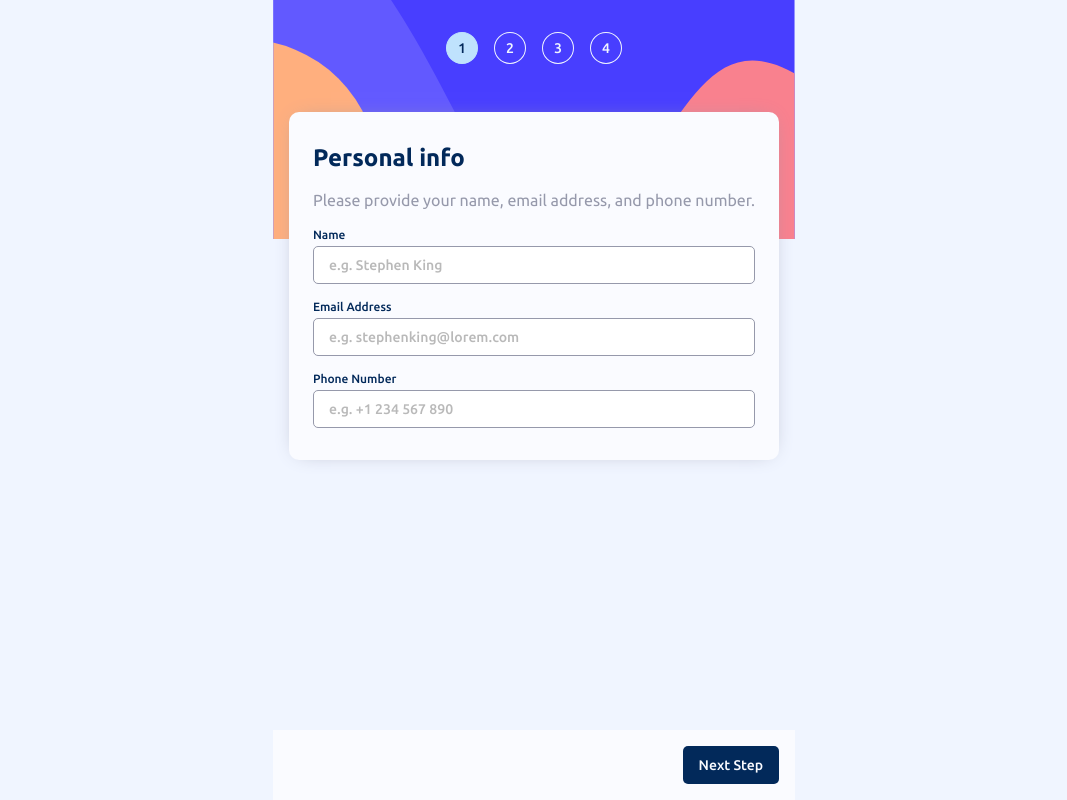
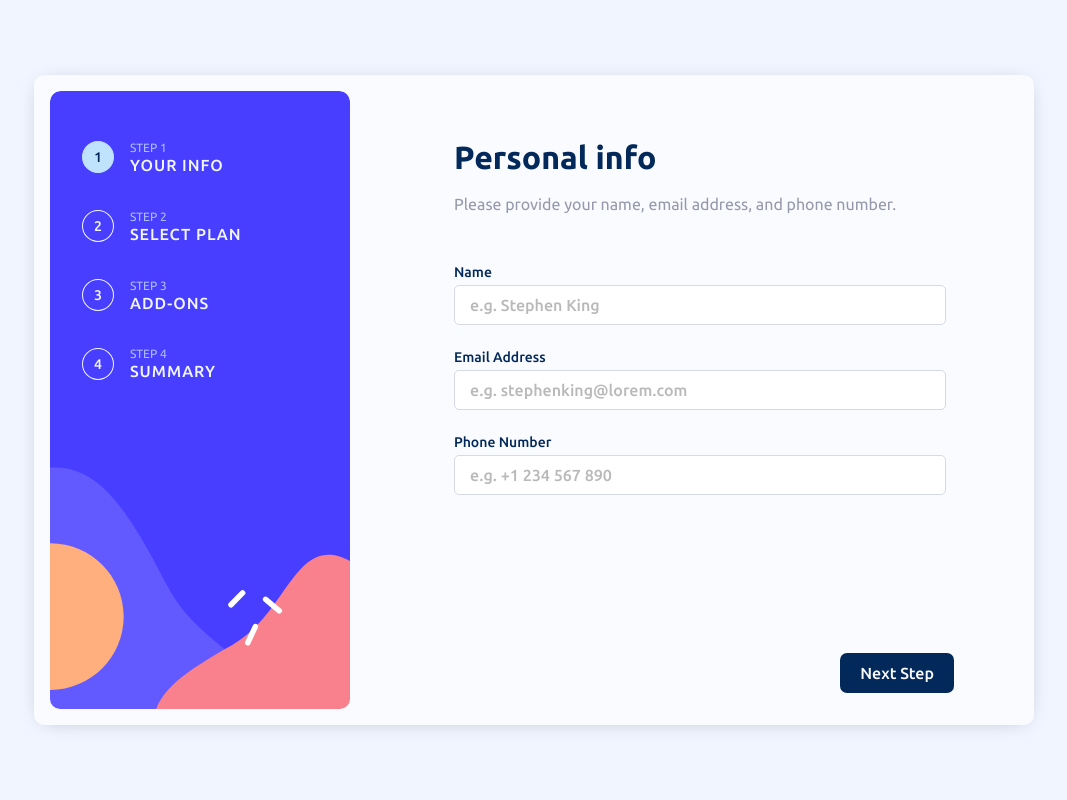
Before and after one commit to DebabrataBanik/multi-step-form-main, a React (Vite) app: page / in a window 1280 px wide. Shown: the whole page, without its empty margins (106-1173 px from the left). Built offline with nearby package versions, Linux system fonts and the light colour scheme.

Commit message:
feat(layout): implement responsive desktop styles

```diff
--- a/src/components/Steps.jsx
+++ b/src/components/Steps.jsx
@@ -2,10 +2,34 @@ export default function Steps({activeStep}){
   return (
     <div className="steps-container">
       <ul aria-label="Form steps">
-        <li className={`step ${+activeStep === 1 ? 'active' : ''}`}>1</li>
-        <li className={`step ${+activeStep === 2 ? 'active' : ''}`}>2</li>
-        <li className={`step ${+activeStep === 3 ? 'active' : ''}`}>3</li>
-        <li className={`step ${+activeStep >= 4 ? 'active' : ''}`}>4</li>
+        <li>
+          <span className={`step ${+activeStep === 1 ? 'active' : ''}`}>1</span>
+          <div className="step-info">
+            <span>STEP 1</span>
+            <p>YOUR INFO</p>
+          </div>
+        </li>
+        <li>
+          <span className={`step ${+activeStep === 2 ? 'active' : ''}`}>2</span>
+          <div className="step-info">
+            <span>STEP 2</span>
+            <p>SELECT PLAN</p>
+          </div>
+        </li>
+        <li>
+          <span className={`step ${+activeStep === 3 ? 'active' : ''}`}>3</span>
+          <div className="step-info">
+            <span>STEP 3</span>
+            <p>ADD-ONS</p>
+          </div>
+        </li>
+        <li>
+          <span className={`step ${+activeStep >= 4 ? 'active' : ''}`}>4</span>
+          <div className="step-info">
+            <span>STEP 4</span>
+            <p>SUMMARY</p>
+          </div>
+        </li>
       </ul>
     </div>
   )
--- a/src/index.css
+++ b/src/index.css
@@ -97,6 +97,12 @@ li{
   flex-direction: column;
 }
 
+.container > div:nth-child(2){
+  flex-grow: 1;
+  display: flex;
+  flex-direction: column;
+}
+
 .steps-container{
   padding: 2rem;
 
@@ -108,6 +114,10 @@ li{
     gap: 1rem;
     justify-content: center;
   }
+}
+
+.step-info{
+  display: none;
 }
 
 .step{
@@ -166,7 +176,7 @@ input{
   width: 100%;
   padding: 10px;
   padding-left: 15px;
-  border: 1px solid var(--color-grey-500);
+  border: 1px solid var(--color-purple-200);
   border-radius: 5px;
 
   &:focus, &:active{
@@ -500,10 +510,180 @@ input[type='checkbox']{
   margin-bottom: 1rem;
 }
 
-@media (min-width: 500px){
+@media (min-width: 700px){
   .wrapper{
     display: flex;
     align-items: center;
     justify-content: center;
   }
+
+  .container{
+    min-height: 650px;
+    width: 1000px;
+    margin-inline: 2rem;
+    flex-direction: row;
+    background: none;
+    background-color: var(--color-blue-50);
+    border-radius: 10px;
+    box-shadow: 0 2px 20px -10px var(--color-grey-500);
+  }
+
+  .container > div:nth-child(2){
+    padding: 1rem;
+    width: 65%;
+  }
+
+  .steps-container{
+    margin: 1rem;
+    background: url(./assets/images/bg-sidebar-desktop.svg);
+    background-repeat: no-repeat;
+    background-size: cover;
+    border-radius: 10px;
+    padding-top: 3rem;
+    min-width: 250px;
+    width: 30%;
+  }
+
+  .steps-container ul{
+    flex-direction: column;
+    gap: 2rem;
+  }
+
+  .steps-container li{
+    display: flex;
+    gap: 1rem;
+    align-items: center;
+  }
+
+  .step-info{
+    display: block;
+  }
+
+  .step-info span{
+    font-size: 12px;
+    font-weight: 400;
+    color: var(--color-blue-300);
+  }
+  .step-info p{
+    font-size: 16px;
+    width: max-content;
+    line-height: 1.3;
+    letter-spacing: 1px;
+  }
+
+  .card-wrapper{
+    background-color: transparent;
+    box-shadow: none;
+    margin: 0;
+    padding-bottom: 0;
+  }
+
+  .success-wrapper{
+    display: flex;
+    align-items: center;
+    justify-content: center;
+  }
+  .success-content{
+    padding-top: 0;
+  }
 }
+
+@media (min-width: 1000px){
+  .container > div:nth-child(2){
+    padding: 2rem 4rem 1rem 4rem;
+  }
+
+  .card-wrapper h1{
+    font-size: 32px;
+  }
+
+  .form.info-web-layout{
+    padding-top: 2rem;
+    gap: 1.5rem;
+  }
+
+  .info-label{
+    font-size: 14px;
+  }
+  input{
+    font-size: 16px;
+  }
+
+  .form.plan-web-layout{
+    flex-direction: row;
+    flex-wrap: wrap;
+    padding-top: 2rem;
+  }
+
+
+  .plan-label{
+    flex: 1
+  }
+
+  .radio-item{
+    display: flex;
+    flex-direction: column;
+    gap: 3rem;
+  }
+  .radio-item h2{
+    font-size: 18px;
+  }
+
+  .switch-container{
+    margin-top: 2rem;
+    width: 100%;
+  }
+
+  .form.addon-web-layout{
+    padding-top: 2rem;
+  }
+
+  .addon-label{
+    padding-inline: 1.5rem;
+  }
+  .addon-label::before{
+    width: 23px;
+    min-height: 23px;
+    margin-right: 30px;
+  }
+
+  .addon-label h2{
+    font-size: 18px;
+    line-height: 1.5;
+  }
+  .addon-label p{
+    font-size: 16px;
+  }
+  .addon-label span{
+    font-size: 16px;
+  }
+
+  .content-container{
+    margin-top: 2rem;
+    padding: 0.5rem 1.5rem 0.5rem 1.5rem;
+  }
+  .plan h2{
+    font-size: 18px;
+  }
+  .plan span{
+    font-size: 18px;
+  }
+  .addons{
+    gap: 1rem;
+  }
+  .total{
+    padding-inline: 1.5rem;
+  }
+  .total span{
+    font-size: 18px;
+  }
+
+  .back{
+    font-size: 16px;
+  }
+  .footer .btn{
+    font-size: 16px;
+    padding-inline: 1.25rem;
+    border-radius: 7px;
+  }
+}
--- a/src/steps/Addons.jsx
+++ b/src/steps/Addons.jsx
@@ -23,14 +23,14 @@ export default function Addons({setActiveStep, isYearly, addons, setAddons}){
   const addonItems = Object.keys(ADDONS)
 
   return (
-    <>
+    <div>
       <div className="card-wrapper">
         <h1>Pick add-ons</h1>
         <p>Add-ons help enhance your gaming experience.</p>
         <form
           id="add-ons"
           onSubmit={handleSubmit}
-          className="form"
+          className="form addon-web-layout"
         >
           {
             addonItems.map(item => {
@@ -69,6 +69,6 @@ export default function Addons({setActiveStep, isYearly, addons, setAddons}){
           Next Step
         </button>
       </div>
-    </>
+    </div>
   )
 }
--- a/src/steps/Confirmation.jsx
+++ b/src/steps/Confirmation.jsx
@@ -25,7 +25,7 @@ export default function Confirmation({plan, addons, setActiveStep, isYearly}){
   const totalPlanPrice = PLAN[plan][billing]+addonsTotal
 
   return (
-    <>
+    <div>
       <div className="card-wrapper">
         <h1>Finishing up</h1>
         <p>Double-check everything looks OK before confirming.</p>
@@ -65,7 +65,7 @@ export default function Confirmation({plan, addons, setActiveStep, isYearly}){
 
           </div>
           <p className="total">Total {!isYearly ? '(per month)' : '(per year)'}
-            <span>{`$${totalPlanPrice}/${unit}`}</span>
+            <span>{`+$${totalPlanPrice}/${unit}`}</span>
           </p>
         </div>
         <div className="footer">
@@ -81,6 +81,6 @@ export default function Confirmation({plan, addons, setActiveStep, isYearly}){
             Confirm
           </button>
       </div>
-    </>
+    </div>
   )
 }
--- a/src/steps/PersonalInfo.jsx
+++ b/src/steps/PersonalInfo.jsx
@@ -50,14 +50,14 @@ export default function PersonalInfo({formData, setFormData, setActiveStep}){
   }
 
   return (
-    <>
+    <div>
       <div className="card-wrapper">
         <h1>Personal info</h1>
         <p>Please provide your name, email address, and phone number.</p>
         <form
           id="personal-info"
           onSubmit={handleSubmit}
-          className="form"
+          className="form info-web-layout"
         >
           <label
             htmlFor="name"
@@ -118,6 +118,6 @@ export default function PersonalInfo({formData, setFormData, setActiveStep}){
       <div className="footer">
         <button form="personal-info" className="btn">Next Step</button>
       </div>
-    </>
+    </div>
   )
 }
--- a/src/steps/Plan.jsx
+++ b/src/steps/Plan.jsx
@@ -23,14 +23,14 @@ export default function Plan({isYearly, setIsYearly, setActiveStep, plan, setPla
   const planItems = Object.keys(PLAN)
 
   return (
-    <>
+    <div>
       <div className="card-wrapper">
         <h1>Select your plan</h1>
         <p>You have the option of monthly or yearly billing.</p>
         <form
           id="plan"
           onSubmit={handleSubmit}
-          className="form"
+          className="form plan-web-layout"
         >
           {
             planItems.map(item => {
@@ -99,6 +99,6 @@ export default function Plan({isYearly, setIsYearly, setActiveStep, plan, setPla
           Next Step
         </button>
       </div>
-    </>
+    </div>
   )
 }
--- a/src/steps/Success.jsx
+++ b/src/steps/Success.jsx
@@ -2,11 +2,13 @@ import Thankyou from '../assets/images/icon-thank-you.svg'
 
 export default function Success(){
   return (
-    <div className="card-wrapper">
-      <div className='success-content'>
-        <img className='check' src={Thankyou} alt="icon-thank-you" />
-        <h1>Thank you!</h1>
-        <p>Thanks for confirming your subscription! We hope you have fund using our platform. If you ever need support, please feel free to email us at support@loremgaming.com.</p>
+    <div className='success-wrapper'>
+      <div className="card-wrapper">
+        <div className='success-content'>
+          <img className='check' src={Thankyou} alt="icon-thank-you" />
+          <h1>Thank you!</h1>
+          <p>Thanks for confirming your subscription! We hope you have fund using our platform. If you ever need support, please feel free to email us at support@loremgaming.com.</p>
+        </div>
       </div>
     </div>
   )
```
